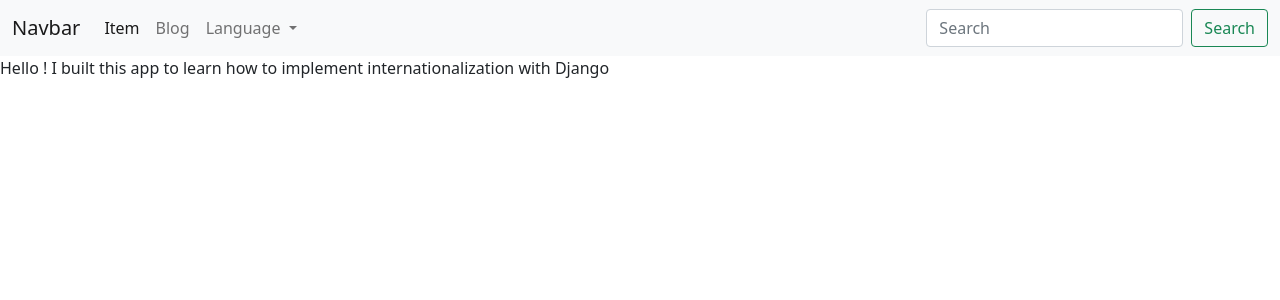
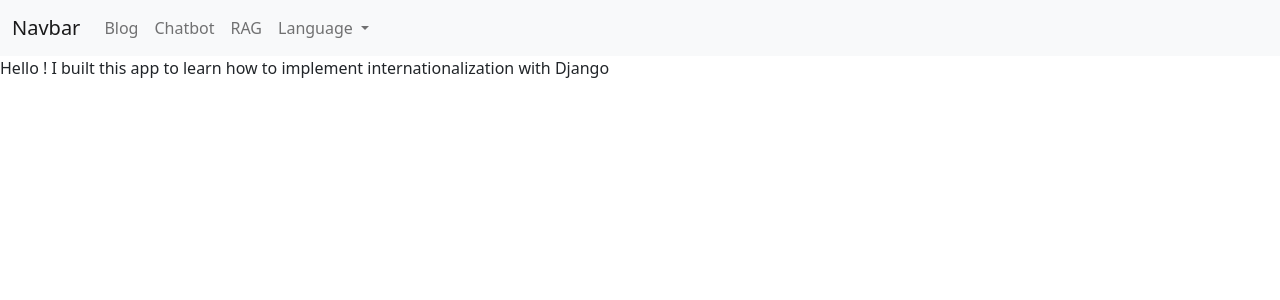
Before and after one commit to Mananbh12/multilingue_app, a Django app: page / in a window 1280 px wide. Shown: the top 300 px of the page. Run offline with Django 5.2, Linux system fonts and the light colour scheme.

Commit message:
RAG + CHATBOT

```diff
--- a/blog/templates/home.html
+++ b/blog/templates/home.html
@@ -19,10 +19,13 @@
       <div class="collapse navbar-collapse" id="navbarSupportedContent">
         <ul class="navbar-nav me-auto mb-2 mb-lg-0">
           <li class="nav-item">
-            <a class="nav-link active" aria-current="page" href="#">Item</a>
+            <a class="nav-link" href="{% url 'blog:article_list' %}">Blog</a>
           </li>
           <li class="nav-item">
-            <a class="nav-link" href="{% url 'blog:article_list' %}">Blog</a>
+            <a class="nav-link" href="{% url 'blog:chatbot' %}">Chatbot</a>
+          </li>
+          <li class="nav-item">
+            <a class="nav-link" href="{% url 'blog:search_view' %}">RAG</a>
           </li>
           <li class="nav-item dropdown">
             <a class="nav-link dropdown-toggle" href="#" id="navbarDropdown" role="button" data-bs-toggle="dropdown" aria-expanded="false">
@@ -46,10 +49,6 @@
             </ul>
           </li>
         </ul>
-        <form class="d-flex">
-          <input class="form-control me-2" type="search" placeholder="Search" aria-label="Search">
-          <button class="btn btn-outline-success" type="submit">Search</button>
-        </form>
       </div>
     </div>
   </nav>
--- a/blog/urls.py
+++ b/blog/urls.py
@@ -6,4 +6,6 @@ app_name = 'blog'
 urlpatterns = [
     path('', views.home, name='home'),
     path('articles/', views.article_list, name='article_list'),
+    path('chatbot/', views.chatbot_view, name='chatbot'),
+    path('view/', views.search_view, name='search_view'),
 ]
--- a/blog/views.py
+++ b/blog/views.py
@@ -3,6 +3,11 @@ from django.utils.translation import gettext as _
 from django.utils.translation import get_language, activate, gettext
 from django.shortcuts import render
 from .models import Article
+from django.shortcuts import render
+from transformers import pipeline
+from django.shortcuts import render
+from transformers import RagTokenizer, RagRetriever, RagTokenForGeneration
+
 
 def home(request):
   trans = _('Hello ! I built this app to learn how to implement internationalization with Django ')
@@ -20,3 +25,32 @@ def translate(language):
 def article_list(request):
     articles = Article.objects.all().order_by('-publication_date')
     return render(request, 'article_list.html', {'articles': articles})
+
+def chatbot_view(request):
+    if request.method == 'POST':
+        user_input = request.POST.get('user_input')
+        chatbot_response = generate_chatbot_response(user_input)
+        return render(request, 'chatbot.html', {'user_input': user_input, 'chatbot_response': chatbot_response})
+    else:
+        return render(request, 'chatbot.html')
+
+def generate_chatbot_response(user_input):
+    # Utilisation d'un modèle GPT-3 pré-entraîné
+    chatbot = pipeline("text-generation", model="EleutherAI/gpt-neo-2.7B")
+    response = chatbot(user_input, max_length=100, num_return_sequences=1, return_full_text=False)
+    return response[0]['generated_text']
+
+def search_view(request):
+    query = request.GET.get('query', '')
+    if query:
+        rag_tokenizer = RagTokenizer.from_pretrained("facebook/rag-token-base")
+        rag_retriever = RagRetriever.from_pretrained("facebook/rag-token-base", index_name="exact")
+        rag_model = RagTokenForGeneration.from_pretrained("facebook/rag-token-base", retriever=rag_retriever, tokenizer=rag_tokenizer)
+
+        inputs = rag_tokenizer(query, return_tensors="pt")
+        search_results = rag_model.generate(**inputs)
+        results = rag_tokenizer.batch_decode(search_results, skip_special_tokens=True)
+    else:
+        results = []
+
+    return render(request, 'search.html', {'query': query, 'results': results})
```
Also changed, not shown: blog/templates/chatbot.html (added, +25 -0 lines), blog/templates/search.html (added, +26 -0 lines), blog/templates/article_list.html (line endings or trailing spaces), 1 other file.
